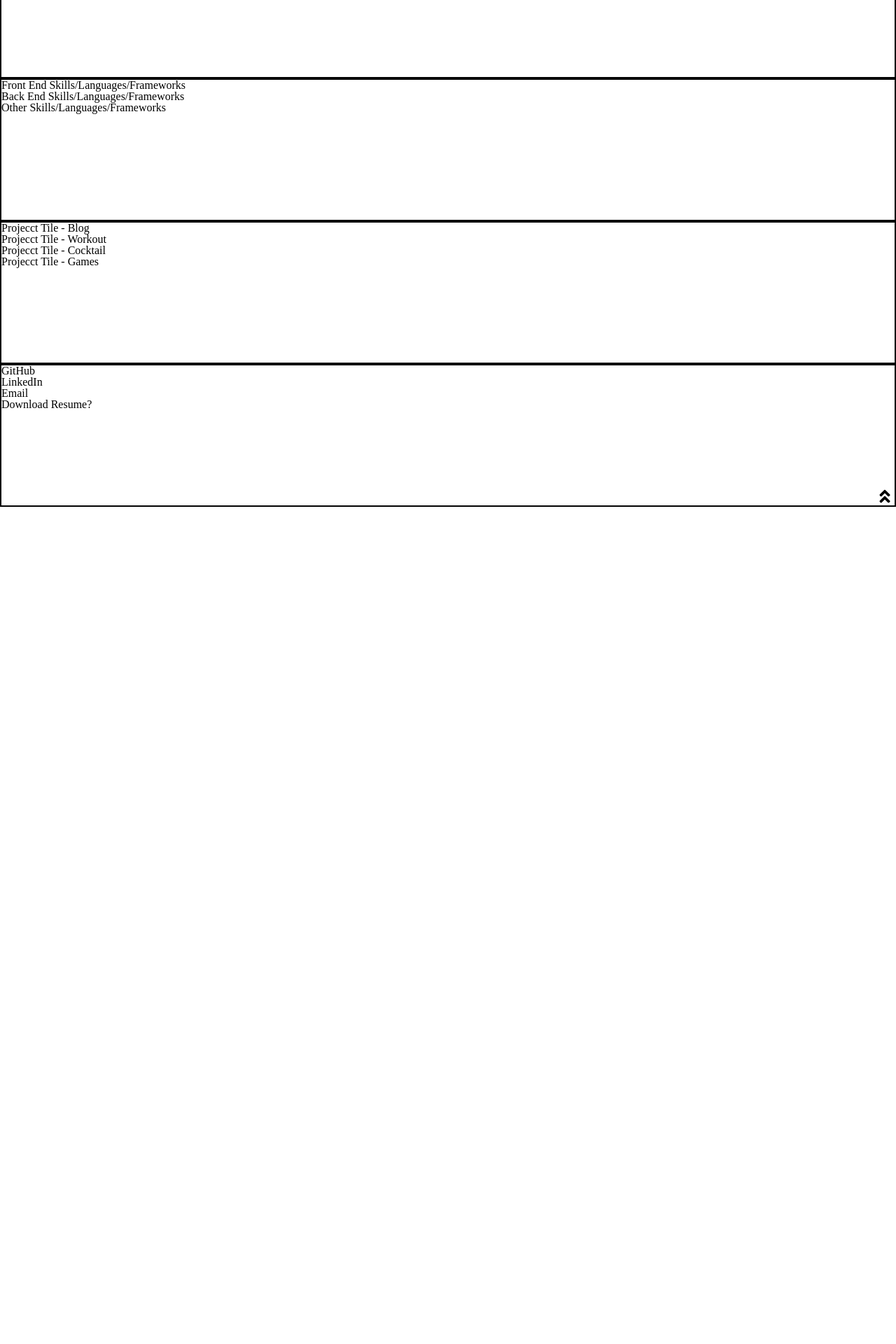
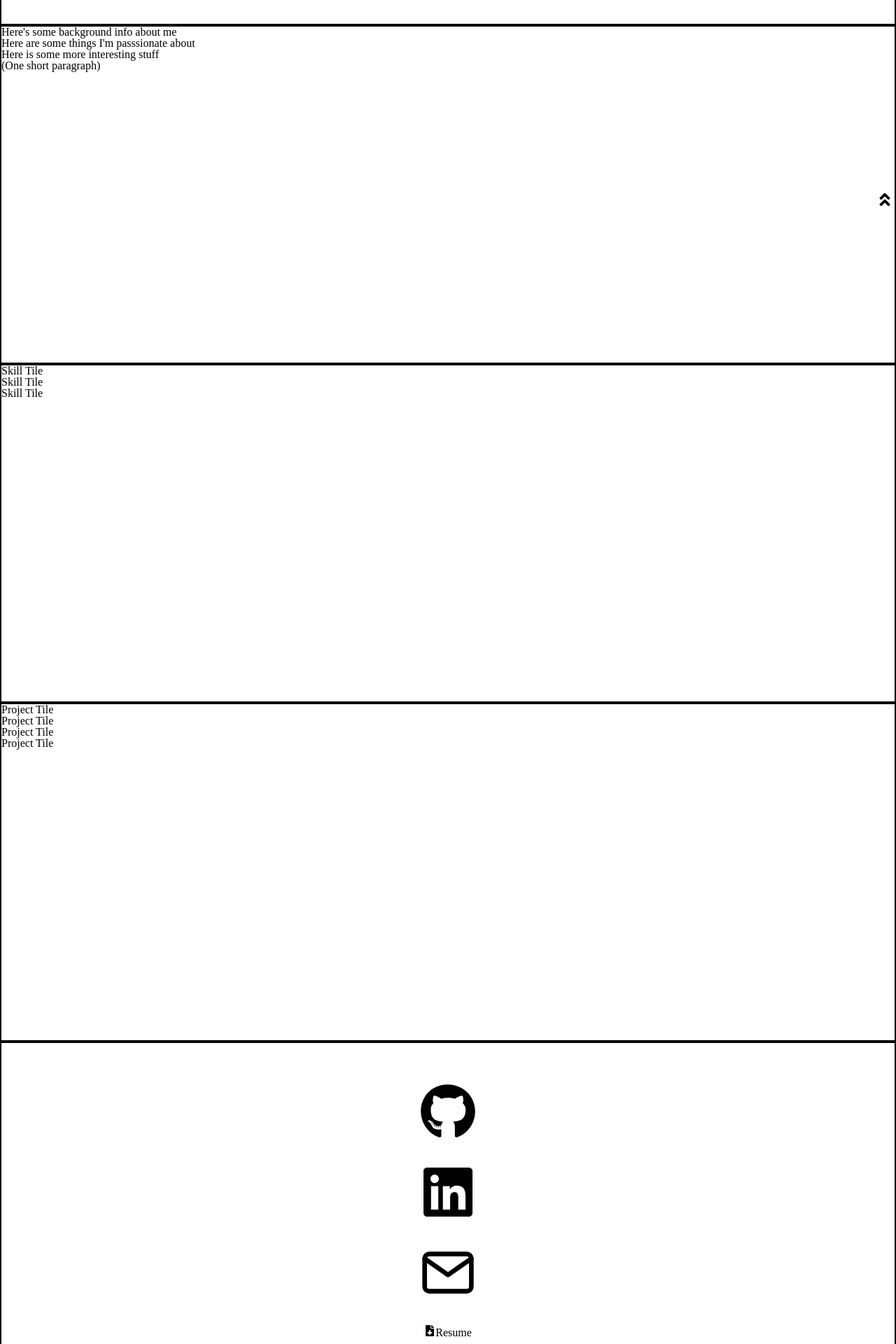
Before and after one commit to NBrennan26/nb-portfolio, a React (Create React App) app: page / in a window 1280 px wide. Shown: the part 500-2420 px from the top of the page at 70% size. Before the commit the page ends 1224 px from the top, so only its background shows below. Built offline with nearby package versions, Linux system fonts and the light colour scheme.

Commit message:
create project and skill tiles. contact style

```diff
--- a/src/components/Contact.jsx
+++ b/src/components/Contact.jsx
@@ -1,12 +1,40 @@
+import { FaGithub, FaLinkedin, FaFileDownload } from "react-icons/fa";
+import { FiMail } from "react-icons/fi";
+
 function Contact() {
   return (
     <section className="contact-cont" id="contact">
-      <div>GitHub</div>
-      <div>LinkedIn</div>
-      <div>Email</div>
-      <div>Download Resume?</div>
+      <div>
+        <a
+          href="https://github.com/NBrennan26"
+          target="_blank"
+          rel="noreferrer"
+        >
+          <FaGithub size={80} />
+        </a>
+      </div>
+      <div>
+        <a
+          href="https://www.linkedin.com/in/nick-brennan/"
+          target="_blank"
+          rel="noreferrer"
+        >
+          <FaLinkedin size={80} />
+        </a>
+      </div>
+      <div>
+        <a href="mailto:nbrennan26@gmail.com" target="_blank" rel="noreferrer">
+          <FiMail size={80} />
+        </a>
+      </div>
+      <div>
+        <a href="" download="NickBrennanResume">
+          <FaFileDownload />
+          Resume
+        </a>
+      </div>
     </section>
-  )
+  );
 }
 
-export default Contact
+export default Contact;
--- /dev/null
+++ b/src/components/ProjectTile.jsx
@@ -0,0 +1,7 @@
+function ProjectTile() {
+  return (
+    <div>Project Tile</div>
+  )
+}
+
+export default ProjectTile
--- a/src/components/Projects.jsx
+++ b/src/components/Projects.jsx
@@ -1,10 +1,12 @@
+import ProjectTile from "./ProjectTile"
+
 function Projects() {
   return (
     <section className="projects-cont" id="projects">
-      <div>Projecct Tile - Blog</div>
-      <div>Projecct Tile - Workout</div>
-      <div>Projecct Tile - Cocktail</div>
-      <div>Projecct Tile - Games</div>
+      <ProjectTile />
+      <ProjectTile />
+      <ProjectTile />
+      <ProjectTile />
     </section>
   )
 }
--- /dev/null
+++ b/src/components/SkillTile.jsx
@@ -0,0 +1,7 @@
+function SkillTile() {
+  return (
+    <div>Skill Tile</div>
+  )
+}
+
+export default SkillTile
--- a/src/components/Skills.jsx
+++ b/src/components/Skills.jsx
@@ -1,9 +1,11 @@
+import SkillTile from "./SkillTile"
+
 function Skills() {
   return (
     <section className="skills-cont" id="skills">
-      <div>Front End Skills/Languages/Frameworks</div>
-      <div>Back End Skills/Languages/Frameworks</div>
-      <div>Other Skills/Languages/Frameworks</div>
+      <SkillTile />
+      <SkillTile />
+      <SkillTile />
     </section>
   )
 }
--- a/src/index.css
+++ b/src/index.css
@@ -1,5 +1,6 @@
-body {
-  position: relative;
+section {
+  scroll-margin-top: 10vh;
+  height: 60vh;
 }
 
 /**********/
@@ -7,7 +8,6 @@ body {
 /**********/
 .header-cont {
   border: 2px solid black;
-  height: 25vh;
 }
 .header-list {
   display: flex;
@@ -21,7 +21,9 @@ body {
 /***********/
 .welcome-cont {
   border: 2px solid black;
-  height: 25vh;
+  display: flex;
+  justify-content: center;
+  align-items: center;
 }
 
 /*********/
@@ -29,7 +31,6 @@ body {
 /*********/
 .about-cont {
   border: 2px solid black;
-  height: 25vh;
 }
 
 /**********/
@@ -37,7 +38,6 @@ body {
 /**********/
 .skills-cont {
   border: 2px solid black;
-  height: 25vh;
 }
 
 /************/
@@ -45,7 +45,6 @@ body {
 /************/
 .projects-cont {
   border: 2px solid black;
-  height: 25vh;
 }
 
 /***********/
@@ -53,14 +52,20 @@ body {
 /***********/
 .contact-cont {
   border: 2px solid black;
-  height: 25vh;
+  display: flex;
+  flex-direction: column;
+  align-items: center;
+  justify-content: center;
+}
+.contact-cont div {
+  margin: 2vh 0;
 }
 
 /**********/
 /* Footer */
 /**********/
 .footer-cont {
-  position: absolute;
+  position: fixed;
   bottom: 0;
   right: 0;
 }
```
Also changed, not shown: 1 other file (tests, documents, lock files or other folders).
